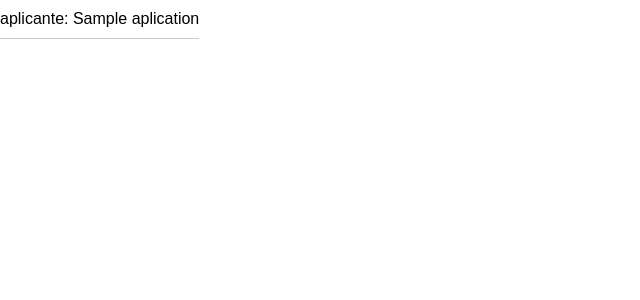
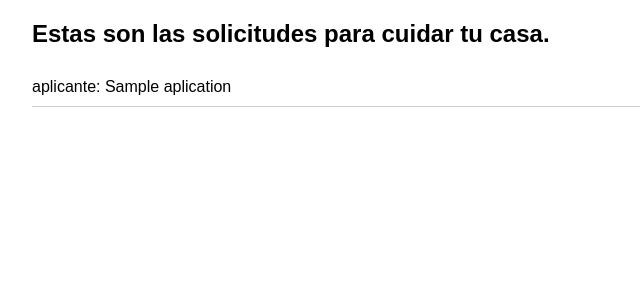
Before and after one commit to joaquinhojman/75.44-AyCdPI1-TP, a FastAPI app: template src/templates/aplications.html in a window 1280 px wide. Shown: the top 300 px of the page, without its empty margins (0-640 px from the left). Run offline with FastAPI, Linux system fonts and the light colour scheme; the template is opened without the code that fills it: most values are stand-ins (such as "Sample title", 1, 10 or a date in 2020).

Commit message:
improve front end

```diff
--- a/src/static/home.css
+++ b/src/static/home.css
@@ -35,7 +35,7 @@ ul {
 }
 
 li {
-  display: inline-block;
+  display: block;
   margin-right: 10px;
 }
 
@@ -166,3 +166,7 @@ a:hover {
   font-weight: bold;
   padding: 0 10px;
 }
+
+.body-aplications {
+  margin-left: 2rem;
+}
--- a/src/templates/aplications.html
+++ b/src/templates/aplications.html
@@ -4,7 +4,8 @@
     <title>Care App</title>
     <link rel="stylesheet" type="text/css" href="{{ url_for('static', path='home.css') }}">
 </head>
-<body>
+<body class="body-aplications">
+    <h2> Estas son las solicitudes para cuidar tu casa. </h2>
     <div><ul>
         {% for aplication in aplications %}
             <li>aplicante: {{ aplication }}</li>
--- a/src/templates/home.html
+++ b/src/templates/home.html
@@ -83,12 +83,15 @@
                 {% for name in other_houses %}
                     <li class="house">
                         <div class="description">
+                        <label>Description:</label>
                         {{ name[1] }}
                         </div>
                         <div class="start-date">
+                        <label>Start Date:</label>
                         {{name[2]}}
                         </div>
                         <div class="end-date">
+                        <label>End Date:</label>
                         {{name[3]}}
                         </div>
                         <a onclick="aplicate_to_house('{{ username }}', '{{ name[0] }}')">
```
